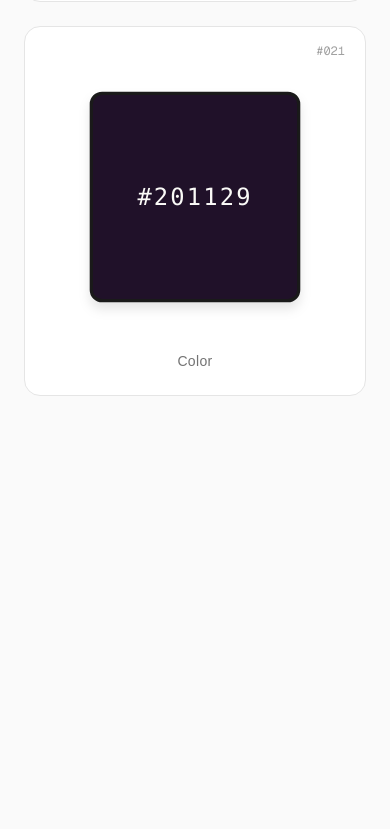
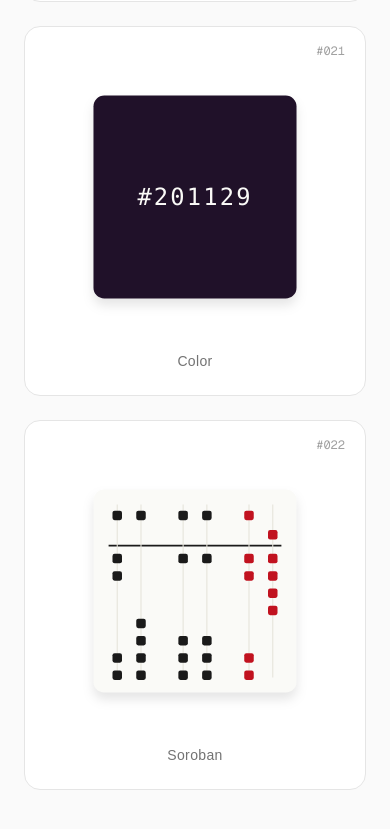
Before and after one commit to qing4132/clocks, a Next.js app: page / in a window 390 px wide. Shown: the part 7918-8747 px from the top of the page. Before the commit the page ends 8378 px from the top, so only its background shows below. Built offline with nearby package versions, Linux system fonts and the light colour scheme.

Commit message:
Add Soroban clock (#022); remove Color border; align borders to #011; allow LAN dev origins

```diff
--- a/next.config.ts
+++ b/next.config.ts
@@ -5,7 +5,7 @@ const nextConfig: NextConfig = {
   images: { unoptimized: true },
   trailingSlash: true,
   // allow phones / other devices on the LAN to load dev resources (HMR etc.)
-  allowedDevOrigins: ["192.168.2.219", "*.local"],
+  allowedDevOrigins: ["192.168.2.170", "192.168.2.219", "192.168.2.*", "*.local"],
 };
 
 export default nextConfig;
--- /dev/null
+++ b/src/clocks/abacus/variants.tsx
@@ -0,0 +1,172 @@
+"use client";
+
+import { useWallClock } from "../useWallClock";
+
+/**
+ * Japanese soroban (日式算盘) clock.
+ *
+ *   A Japanese soroban has 1 heaven bead (×5) above the beam and 4 earth
+ *   beads (×1 each) below it — exactly enough for one decimal digit (max
+ *   5+4 = 9). Six rods read HH:MM:SS left→right; beads pushed TOWARD the
+ *   central beam are counted; the two seconds rods carry red beads. Beads keep
+ *   a stable identity and SLIDE between slots (CSS transition) as digits change.
+ *
+ *   Small rounded-square beads, hairline rods and a soft rounded background
+ *   (188 wide, rx 10 — matched to #011 / #021), with generous whitespace.
+ */
+
+const INK = "#1a1a1a";
+const RED = "#c1121f";
+
+function toDigits(h: number, m: number, s: number): number[] {
+  return [
+    Math.floor(h / 10),
+    h % 10,
+    Math.floor(m / 10),
+    m % 10,
+    Math.floor(s / 10),
+    s % 10,
+  ];
+}
+
+// ---------- layout geometry (shared by all six designs) ----------
+const VROD_X = [-72, -50, -11, 11, 50, 72]; // grouped into three pairs: 时 | 分 | 秒
+const VBEAM_Y = -42;
+const HEAVEN_REST = -70; // single heaven bead, idle (up)
+const HEAVEN_DOWN = -52; // single heaven bead, active (down to beam)
+// earth beads indexed 0..3 (0 = nearest the beam); each has an "up" slot
+// (pushed to the beam) and a "rest" slot (piled at the bottom). Giving every
+// physical bead a stable slot pair is what lets it SLIDE between the two.
+const EARTH_ACTIVE = [-30, -14, 2, 18]; // bead i pushed up to the beam
+const EARTH_REST = [30, 46, 62, 78]; // bead i resting at the bottom
+
+type Shape = "bicone" | "circle" | "rsquare" | "ring";
+
+// A bead drawn centred at the origin; the wrapping <g> applies its rod position
+// with a CSS transition, so the bead SLIDES to its new slot whenever the digit
+// changes — the tactile clack of a real soroban.
+function shapeNode(shape: Shape, w: number, h: number, color: string) {
+  switch (shape) {
+    case "ring":
+      return (
+        <circle r={Math.min(w, h)} fill="#fafaf7" stroke={color} strokeWidth={Math.max(1, Math.min(w, h) * 0.34)} />
+      );
+    case "rsquare":
+      return <rect x={-w} y={-h} width={w * 2} height={h * 2} rx={Math.min(w, h) * 0.45} fill={color} />;
+    case "bicone": {
+      // a small diamond — the authentic soroban bead silhouette
+      const k = 0.42;
+      const pts = `0,${-h} ${w},${-h * k} ${w},${h * k} 0,${h} ${-w},${h * k} ${-w},${-h * k}`;
+      return <polygon points={pts} fill={color} />;
+    }
+    default: // circle
+      return <circle r={Math.min(w, h)} fill={color} />;
+  }
+}
+
+const SLIDE = "transform 0.42s cubic-bezier(0.33, 1, 0.68, 1)";
+
+function Bead({
+  shape,
+  cx,
+  y,
+  w,
+  h,
+  color,
+}: {
+  shape: Shape;
+  cx: number;
+  y: number;
+  w: number;
+  h: number;
+  color: string;
+}) {
+  return (
+    <g style={{ transform: `translate(${cx}px, ${y}px)`, transition: SLIDE }}>
+      {shapeNode(shape, w, h, color)}
+    </g>
+  );
+}
+
+type VConfig = {
+  shape: Shape;
+  frame: "none" | "round" | "card" | "soft";
+  frameWidth?: number;
+  beadW: number;
+  beadH: number;
+  rodColor: string;
+  rodWidth: number;
+  beamWidth: number;
+};
+
+function VerticalSuanpan({ cfg, label }: { cfg: VConfig; label: string }) {
+  const now = useWallClock(1000);
+  const digits = toDigits(
+    now ? now.getHours() : 0,
+    now ? now.getMinutes() : 0,
+    now ? now.getSeconds() : 0
+  );
+
+  // frames are wider than the bead field is tall, so shrink the field to sit
+  // harmoniously inside the border (more margin inside the card)
+  const scale = cfg.frame === "round" ? 0.8 : cfg.frame === "card" ? 0.78 : 1;
+
+  return (
+    <svg
+      viewBox="-100 -100 200 200"
+      className="w-72 h-72 sm:w-96 sm:h-96 drop-shadow-xl"
+      role="img"
+      aria-label={label}
+    >
+      {cfg.frame === "none" && (
+        <rect x="-100" y="-100" width="200" height="200" fill="#fafaf7" />
+      )}
+      {cfg.frame === "round" && (
+        <circle cx={0} cy={0} r={96} fill="#fafaf7" stroke={INK} strokeWidth={cfg.frameWidth ?? 1.5} />
+      )}
+      {cfg.frame === "card" && (
+        <rect x="-94" y="-94" width="188" height="188" rx="10" fill="#fafaf7" stroke={INK} strokeWidth={cfg.frameWidth ?? 1.5} />
+      )}
+      {cfg.frame === "soft" && (
+        <rect x="-94" y="-94" width="188" height="188" rx="10" fill="#fafaf7" />
+      )}
+
+      <g transform={`scale(${scale})`}>
+        {/* beam */}
+        <line x1={-80} y1={VBEAM_Y} x2={80} y2={VBEAM_Y} stroke={INK} strokeWidth={cfg.beamWidth} />
+
+        {now &&
+          VROD_X.map((cx, i) => {
+            const red = i >= 4;
+            const color = red ? RED : INK;
+            const d = digits[i];
+            const heavenY = d >= 5 ? HEAVEN_DOWN : HEAVEN_REST;
+            const e = d % 5;
+            return (
+              <g key={i}>
+                <line x1={cx} y1={-80} x2={cx} y2={80} stroke={cfg.rodColor} strokeWidth={cfg.rodWidth} />
+                <Bead shape={cfg.shape} cx={cx} y={heavenY} w={cfg.beadW} h={cfg.beadH} color={color} />
+                {[0, 1, 2, 3].map((bi) => {
+                  const active = bi < e;
+                  const y = active ? EARTH_ACTIVE[bi] : EARTH_REST[bi];
+                  return (
+                    <Bead key={bi} shape={cfg.shape} cx={cx} y={y} w={cfg.beadW} h={cfg.beadH} color={color} />
+                  );
+                })}
+              </g>
+            );
+          })}
+      </g>
+    </svg>
+  );
+}
+
+// Square beads on a soft rounded-rectangle field (matched to #011/#021: 188 wide, rx 10).
+const SQUARE: VConfig = {
+  shape: "rsquare", frame: "soft", beadW: 4.4, beadH: 4.4,
+  rodColor: "#e6e4db", rodWidth: 1, beamWidth: 1.5,
+};
+
+export function SorobanClock() {
+  return <VerticalSuanpan cfg={SQUARE} label="Japanese soroban clock" />;
+}
--- a/src/clocks/color/ColorClock.tsx
+++ b/src/clocks/color/ColorClock.tsx
@@ -45,17 +45,15 @@ export default function ColorClock() {
       role="img"
       aria-label="Color clock — the face is the colour #HHMMSS"
     >
-      {/* the colour fills the whole face; thin #001-style border keeps it a dial */}
+      {/* the colour fills the whole face; no border — the face IS the colour */}
       <rect
-        x="-96"
-        y="-96"
-        width="192"
-        height="192"
+        x="-94"
+        y="-94"
+        width="188"
+        height="188"
         rx="10"
         ry="10"
         fill={now ? hex : "#000000"}
-        stroke="#1a1a1a"
-        strokeWidth="3"
       />
       {now && (
         <text
--- a/src/clocks/registry.ts
+++ b/src/clocks/registry.ts
@@ -22,6 +22,7 @@ import CenturyClock from "./century/CenturyClock";
 import { GameOfLifeClock } from "./game-of-life/variants";
 import DecimalClock from "./decimal/DecimalClock";
 import ColorClock from "./color/ColorClock";
+import { SorobanClock } from "./abacus/variants";
 
 export type ClockEntry = {
   slug: string;
@@ -190,6 +191,14 @@ export const clocks: ClockEntry[] = [
       "整个表盘就是一块纯色：十六进制颜色值 #HHMMSS，三对数字正是当前的时、分、秒——所以 13:24:57 时，表盘恰好是 #132457。这是 Unix 钟“机器可读、人不可读”那一路的远亲：时间变成一种你读不准、却能感受到它在缓缓漂移的颜色，秒位不停拨动着蓝调。正中用等宽字标出当前色值，是对可读性唯一的妥协。",
     Component: ColorClock,
   },
+  {
+    slug: "soroban",
+    name: "算盘钟",
+    nameEn: "Soroban",
+    description:
+      "日式算盘（soroban）记时：每档上一珠当 5、下四珠每颗当 1，拨向中间的横梁即为“拨入”，一档恰好表示 0–9。六档从左到右读出时、分、秒的十位个位。算珠是小圆角方块，搂在一块圆角背景上（与 #011／#021 同宽同圆角），发丝般的档线，大量留白。上一下四，方珠随时间滑动归位。秒的两档拨红珠。",
+    Component: SorobanClock,
+  },
 ];
 
 export function getClock(slug: string): ClockEntry | undefined {
```
